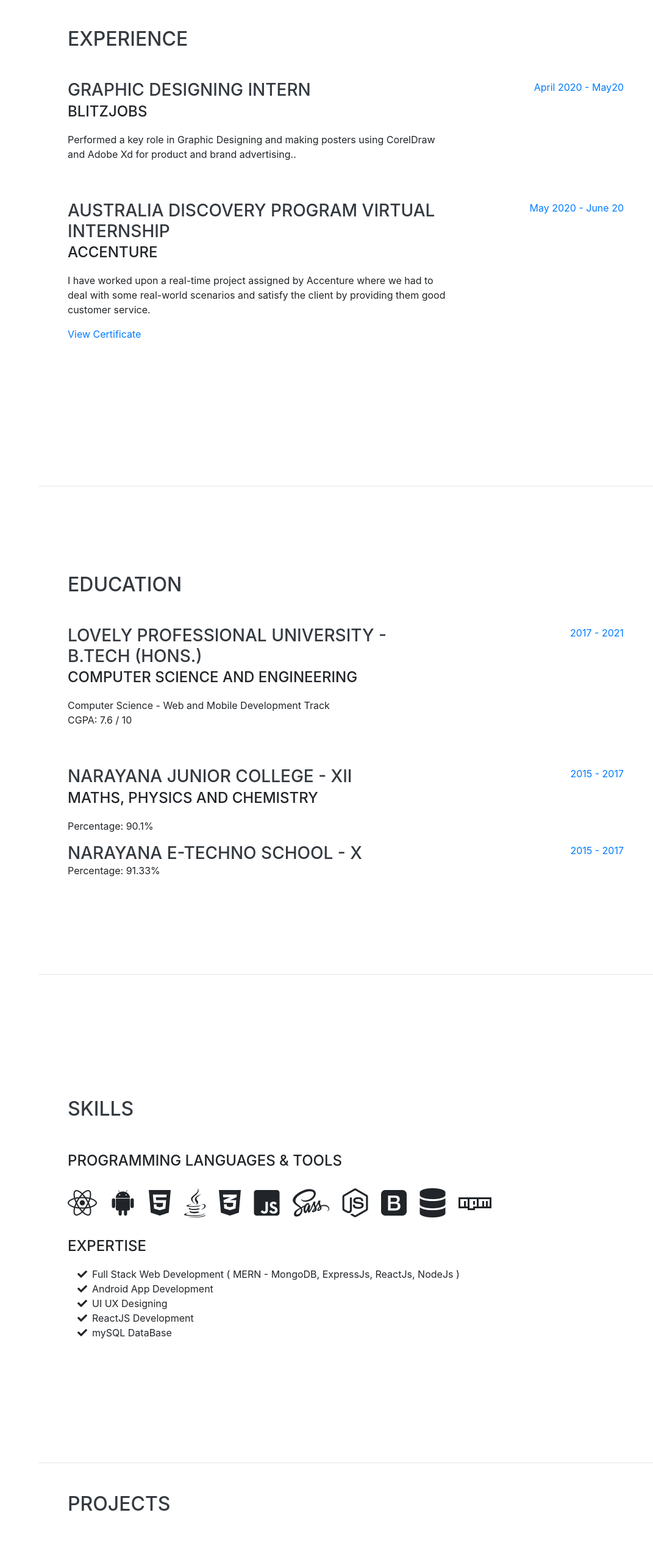
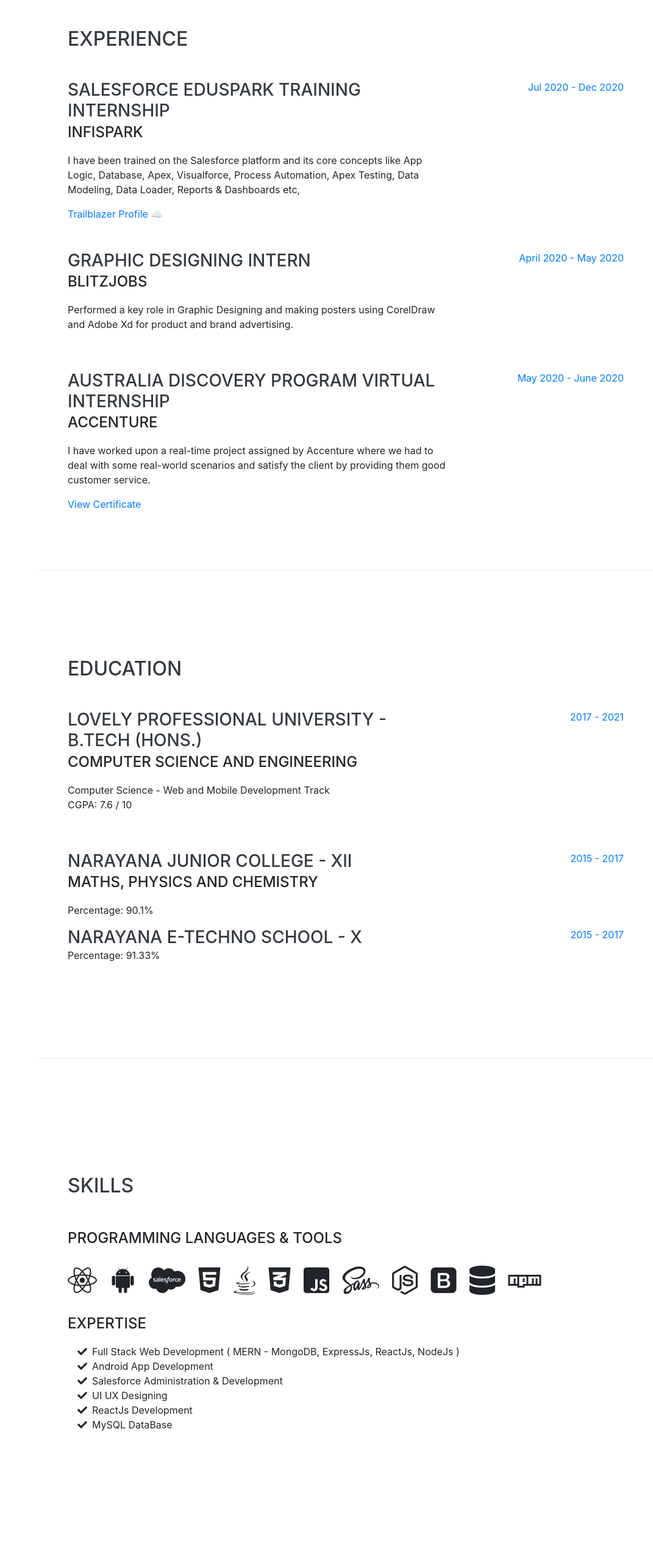
Before and after one commit to sajidlpu1/My-e-Resume, a website with bundled scripts: page index.html in a window 1280 px wide. Shown: the part 804-3335 px from the top of the page at 61% size, without its empty margins (209-1280 px from the left). Built offline with nearby package versions, Linux system fonts and the light colour scheme; a web font is replaced by a local one.

Commit message:
Update index.html

```diff
--- a/index.html
+++ b/index.html
@@ -108,14 +108,26 @@
       <div class="w-100">
         <h2 class="mb-5">Experience</h2>
 
+         <div class="resume-item d-flex flex-column flex-md-row justify-content-between mb-5">
+          <div class="resume-content">
+            <h3 class="mb-0">Salesforce EduSpark Training Internship</h3>
+            <div class="subheading mb-3">InfiSpark</div>
+            <p>I have been trained on the Salesforce platform and its core concepts like App Logic, Database, Apex, Visualforce, Process Automation, Apex Testing, Data Modeling, Data Loader, Reports & Dashboards etc,</p>
+            <a href="https://trailblazer.me/id/sajidlpu1" target="_blank">Trailblazer Profile ☁</a>
+           </div>
+          <div class="resume-date text-md-right">
+            <span class="text-primary">Jul 2020 - Dec 2020</span>
+          </div>
+        </div>
+
         <div class="resume-item d-flex flex-column flex-md-row justify-content-between mb-5">
           <div class="resume-content">
             <h3 class="mb-0">Graphic Designing Intern</h3>
             <div class="subheading mb-3">BlitzJobs</div>
-            <p>Performed a key role in Graphic Designing and making posters using CorelDraw and Adobe Xd for product and brand advertising..</p>
+            <p>Performed a key role in Graphic Designing and making posters using CorelDraw and Adobe Xd for product and brand advertising.</p>
           </div>
           <div class="resume-date text-md-right">
-            <span class="text-primary">April 2020 - May20</span>
+            <span class="text-primary">April 2020 - May 2020</span>
           </div>
         </div>
 
@@ -127,7 +139,7 @@
             <a href="https://drive.google.com/file/d/1La_y1e-8ng6l7JwpfSqbESsJZcjzx9XI/view?usp=sharing" target="_blank">View Certificate</a>
           </div>
           <div class="resume-date text-md-right">
-            <span class="text-primary">May 2020 - June 20</span>
+            <span class="text-primary">May 2020 - June 2020</span>
           </div>
         </div>
 
@@ -191,6 +203,9 @@
           <li class="list-inline-item">
             <i class="fab fa-android"></i>
           </li>
+           <li class="list-inline-item">
+            <i class="fab fa-salesforce"></i>
+          </li>
           <li class="list-inline-item">
             <i class="fab fa-html5"></i>
           </li>
@@ -228,15 +243,18 @@
           <li>
             <i class="fa-li fa fa-check"></i>
             Android App Development</li>
+            <li>
+            <i class="fa-li fa fa-check"></i>
+            Salesforce Administration & Development</li>
           <li>
             <i class="fa-li fa fa-check"></i>
             UI UX Designing</li>
           <li>
             <i class="fa-li fa fa-check"></i>
-            ReactJS Development</li>
+            ReactJs Development</li>
           <li>
             <i class="fa-li fa fa-check"></i>
-            mySQL DataBase</li>
+            MySQL DataBase</li>
         </ul>
       </div>
     </section>
@@ -261,6 +279,22 @@
           </div>
           <div class="resume-date text-md-right">
             <span class="text-primary">10 Jun'20 - 25 Jul'20</span>
+          </div>
+        </div>
+
+        <h3 class="mb-0">To-Let Management Portal (Salesforce)</h3>
+            <p><a href="https://trailblazer.me/id/sajidlpu1">https://trailblazer.me/id/sajidlpu1</a></p>
+            <div>
+              I have created a Property Management Application using the Salesforce Platform.
+              In this application, I have used the Salesforce inbuilt features and technologies like Apex, Visualforce, Lightning Objects & Classes, Process builder, etc.
+              <br><br>
+              In this application, we solved a real-life problem to manage a group of apartments and flats in a proper way like Rent Payments, Deposits & any other fees with a secure Payment Gateway integrated ( Authorize.Net API ).
+              <br><br>
+              The main motive of this project is that using this Salesforce application we have created and automated the Rent Payments Monthly, Advertise available flats in the apartment, Deposit Payments track, etc., for tenants at one place.This makes work easy and systematic for both Tenant and Land Lords.
+            </div>
+          </div>
+          <div class="resume-date text-md-right">
+            <span class="text-primary">10 Oct'20 - 12 Dec'20</span>
           </div>
         </div>
 
@@ -376,6 +410,9 @@
             Complete Web Development - BootCamp 2020</li>
           <li>
             <i class="fa-li fas fa-certificate text-warning"></i>
+            Salesforce Administrator & Development</li>
+          <li>
+            <i class="fa-li fas fa-certificate text-warning"></i>
             Android App Development</li>
           <li>
             <i class="fa-li fas fa-certificate text-warning"></i>
```
